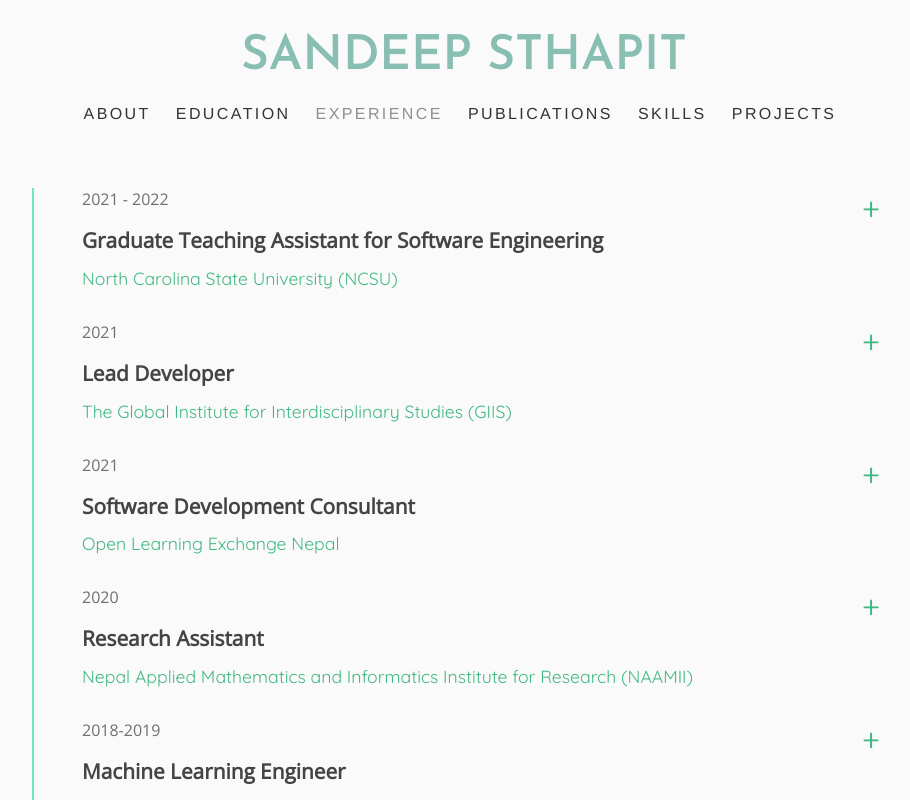
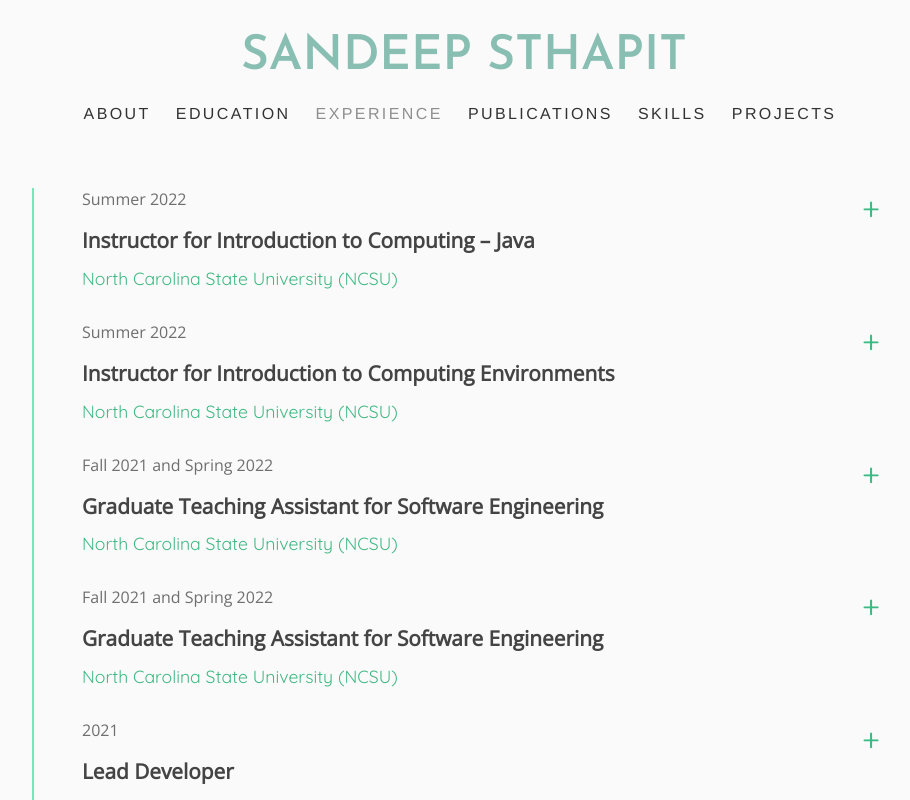
Before and after one commit to Sandeep-Sthapit/Sandy-web-test, a Vue app: page /experience in a window 1280 px wide. Shown: the top 800 px of the page, without its empty margins (176-1086 px from the left). Built offline with nearby package versions, Linux system fonts and the light colour scheme.

Commit message:
update summer 2022

```diff
--- a/src/assets/data/about.js
+++ b/src/assets/data/about.js
@@ -7,6 +7,6 @@ export const introductionData = {
         'Hello, I am Sandeep.',
         'I am Computer Science PhD student at North Carolina State University.',
         'My research interests are in Human Computer Interaction, Interactive learning environments, Computer Games and User Experience. I have a unique combination of design, development, and research experience that enables me to tackle a diverse set of problems.',
-        'I am currently working as Graduate Teaching Assistant for Software Engineering course.'
+        'I am currently working as Graduate Teaching Assistant for Human Computer Interaction.'
     ]
 }
--- a/src/assets/data/experience.js
+++ b/src/assets/data/experience.js
@@ -1,12 +1,42 @@
 export const experienceData = [{
+        title: "Instructor for Introduction to Computing – Java",
+        date: "Summer 2022",
+        institution: {
+            name: "North Carolina State University (NCSU)",
+            url: "https://www.engineeringonline.ncsu.edu/course/csc-116-introduction-to-computing-java-3/",
+        },
+        details: [
+            "Teaching basic programming concepts in Java to a distance education section. Creating course syllabus, schedule and managing the course including all logistic details related to the course and students.",
+        ],
+    }, {
+        title: "Instructor for Introduction to Computing Environments",
+        date: "Summer 2022",
+        institution: {
+            name: "North Carolina State University (NCSU)",
+            url: "https://e115.engr.ncsu.edu/",
+        },
+        details: [
+            "Managing the hybrid course that mostly included online course materials. Creating course syllabus, schedule and managing the course including all logistic details related to the course and students.",
+        ],
+    }, {
         title: "Graduate Teaching Assistant for Software Engineering",
-        date: "2021 - 2022",
+        date: "Fall 2021 and Spring 2022",
         institution: {
             name: "North Carolina State University (NCSU)",
             url: "https://www.csc.ncsu.edu/",
         },
         details: [
-            "Creating Education and Interactive content for kids about Nature's Contribution to People",
+            "Instructing software engineering practices with GitHub, GitHub Actions, Java, Maven, AngularJS, REST API,  testing with JUnit and documenting the process with static and dynamic diagrams and wireframes.",
+        ],
+    }, {
+        title: "Graduate Teaching Assistant for Software Engineering",
+        date: "Fall 2021 and Spring 2022",
+        institution: {
+            name: "North Carolina State University (NCSU)",
+            url: "https://www.csc.ncsu.edu/",
+        },
+        details: [
+            "Instructing software engineering practices with GitHub, GitHub Actions, Java, Maven, AngularJS, REST API,  testing with JUnit and documenting the process with static and dynamic diagrams and wireframes.",
         ],
     }, {
         title: "Lead Developer",
```
